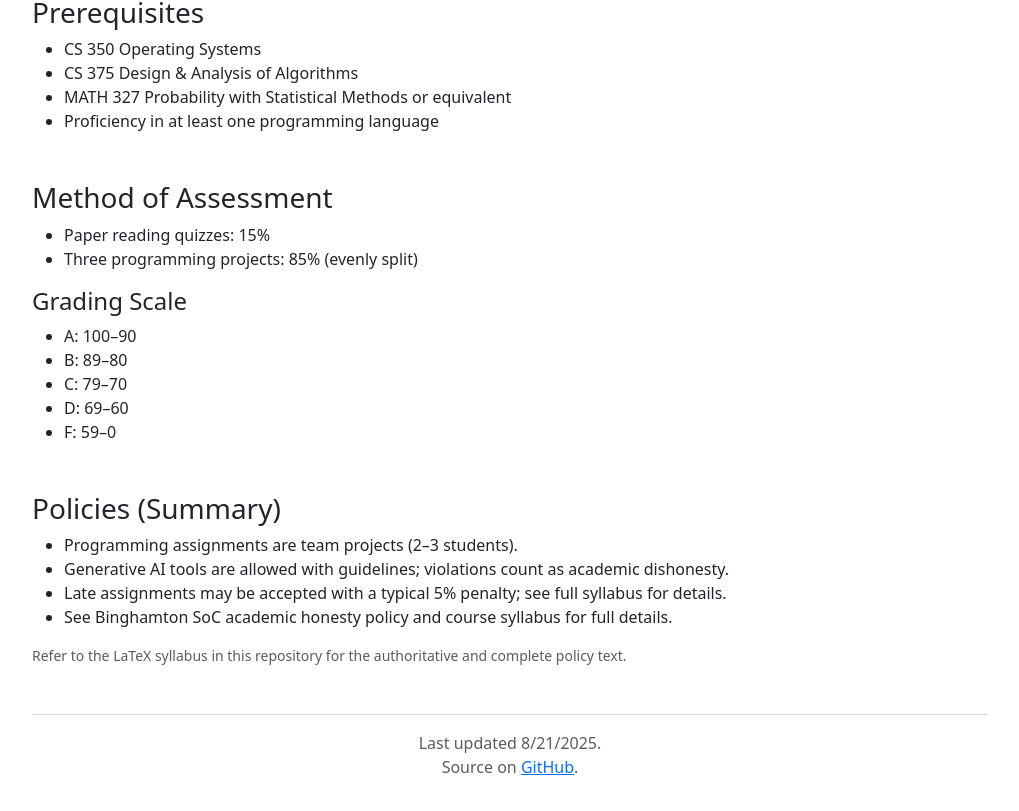
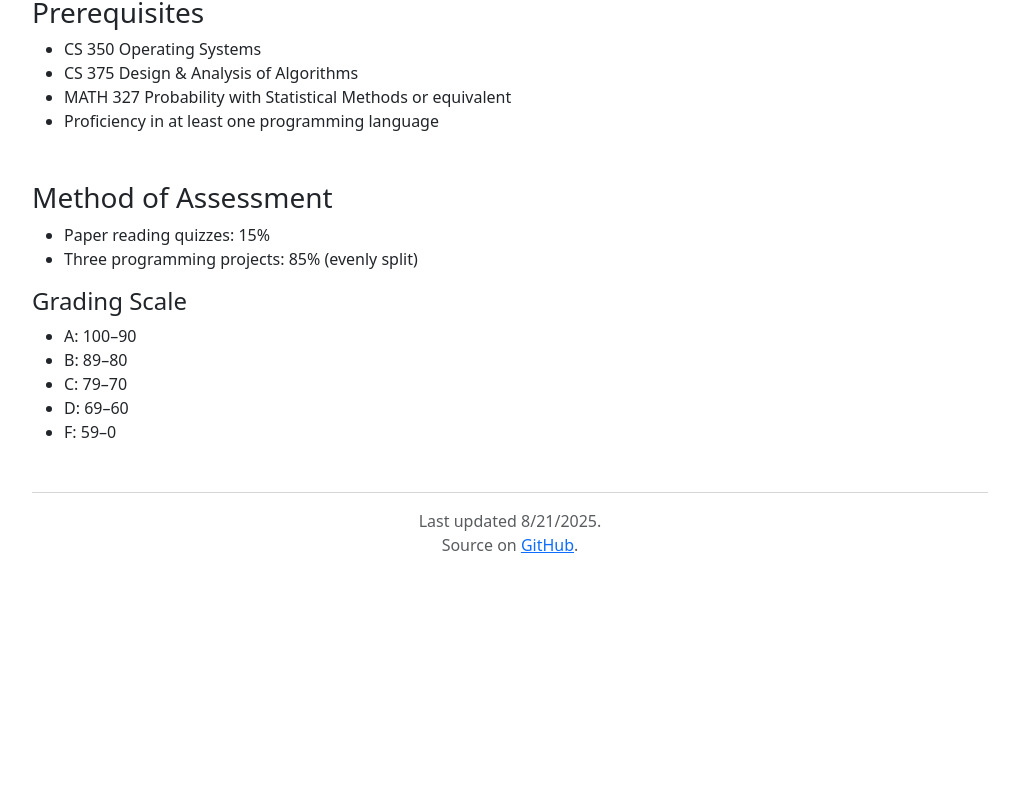
Before and after one commit to YangKCLab/social-media-ds-course, a Vue app in the folder frontend/: page / in a window 1280 px wide. Shown: the part 609-1420 px from the top of the page, without its empty margins (130-1149 px from the left). After the commit the page ends 1214 px from the top, so only its background shows below. Built offline with nearby package versions, Linux system fonts and the light colour scheme.

Commit message:
refactor(home): remove Policies summary section\n\nConsolidating policy details in the syllabus and dedicated pages; simplifies homepage.

```diff
--- a/frontend/src/pages/Home.vue
+++ b/frontend/src/pages/Home.vue
@@ -64,17 +64,6 @@
       </ul>
     </section>
 
-    <section class="mb-5" id="policies">
-      <h3>Policies (Summary)</h3>
-      <ul>
-        <li>Programming assignments are team projects (2–3 students).</li>
-        <li>Generative AI tools are allowed with guidelines; violations count as academic dishonesty.</li>
-        <li>Late assignments may be accepted with a typical 5% penalty; see full syllabus for details.</li>
-        <li>See Binghamton SoC academic honesty policy and course syllabus for full details.</li>
-      </ul>
-      <p class="text-muted small">Refer to the LaTeX syllabus in this repository for the authoritative and complete policy text.</p>
-    </section>
-
     <footer class="text-center text-muted">
       <hr />
       <div>Last updated {{ new Date().toLocaleDateString() }}.</div>
```
